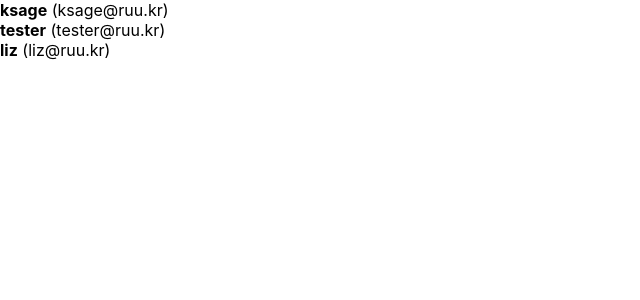
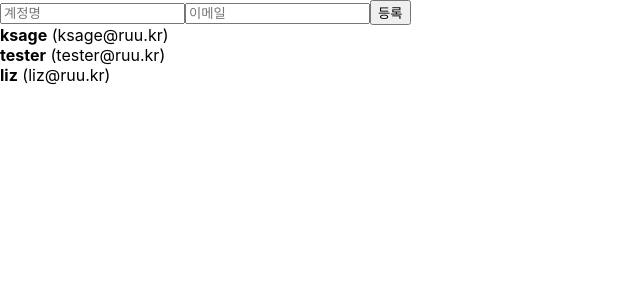
Before and after one commit to KangSage/All-in-One-React, a React (Create React App) app in the folder Modern_React/Chapter_01/react-tutorial/begin-react/: page / in a window 1280 px wide. Shown: the top 300 px of the page, without its empty margins (0-640 px from the left). Built offline with nearby package versions, Linux system fonts and the light colour scheme.

Commit message:
2019.09.18 벨로퍼트와 함께 하는 모던 리액트 : Chapter01 - 12

```diff
--- a/Modern_React/Chapter_01/react-tutorial/begin-react/src/App.js
+++ b/Modern_React/Chapter_01/react-tutorial/begin-react/src/App.js
@@ -1,9 +1,71 @@
-import React from 'react';
+// useRef - setTimeout, setInterval의 id, 외부라이브러리 인스턴스, scroll 위치 등에 사용
+// useRef를 사용할 경우 값이 바뀌어도 컴포넌트가 리렌더링 되지 않는다.
+
+import React, { useRef, useState } from 'react';
 import UserList from "./UserList";
+import CreateUser from "./CreateUser";
 
 function App() {
+  const [inputs, setInputs] = useState({
+    username: '',
+    email: '',
+  });
+  const {username, email} = inputs;
+  const onChange = e => {
+    const { name, value } = e.target;
+    setInputs({
+      ...inputs,
+      [name]: value
+    })
+  };
+
+  const [users, setUsers] = useState([
+    {
+      id: 1,
+      username: 'ksage',
+      email: 'ksage@ruu.kr'
+    },
+    {
+      id: 2,
+      username: 'tester',
+      email: 'tester@ruu.kr'
+    },
+    {
+      id: 3,
+      username: 'liz',
+      email: 'liz@ruu.kr'
+    }
+  ]);
+
+  const nextId = useRef(4);
+  const onCreate = () => {
+    const user = {
+      id: nextId.current,
+      username,
+      email
+
+    };
+
+    // setUsers([...users, user]);
+    setUsers(users.concat(user));
+    setInputs({
+      username: '',
+      email: ''
+    });
+    console.log(nextId.current);
+    nextId.current += 1;
+  };
+
   return (
-    <UserList />
+    <>
+      <CreateUser
+        username={username}
+        email={email}
+        onChange={onChange}
+        onCreate={onCreate}
+      />
+      <UserList users={users}/>
+    </>
   );
 }
 
--- /dev/null
+++ b/Modern_React/Chapter_01/react-tutorial/begin-react/src/CreateUser.js
@@ -0,0 +1,23 @@
+import React from 'react';
+
+function CreateUser({ username, email, onChange, onCreate }) {
+  return (
+    <div>
+      <input
+        name="username"
+        placeholder="계정명"
+        onChange={onChange}
+        value={username}
+      />
+      <input
+        name="email"
+        placeholder="이메일"
+        onChange={onChange}
+        value={email}
+      />
+      <button onClick={onCreate}>등록</button>
+    </div>
+  )
+}
+
+export default CreateUser;
--- a/Modern_React/Chapter_01/react-tutorial/begin-react/src/UserList.js
+++ b/Modern_React/Chapter_01/react-tutorial/begin-react/src/UserList.js
@@ -10,50 +10,14 @@
   )
 }
 
-function UserList() {
-  const users = [
-    {
-      id: 1,
-      username: 'ksage',
-      email: 'ksage@ruu.kr'
-    },
-    {
-      id: 2,
-      username: 'tester',
-      email: 'tester@ruu.kr'
-    },
-    {
-      id: 3,
-      username: 'liz',
-      email: 'liz@ruu.kr'
-    }
-  ];
-
+function UserList({users}) {
   return (
     <div>
-      {/*<div>*/}
-      {/*  <b>{users[0]}.username}</b> <span>({user[0].email})</span>*/}
-      {/*</div>*/}
-      {/*<div>*/}
-      {/*  <b>{users[1]}.username}</b> <span>({user[1].email})</span>*/}
-      {/*</div>*/}
-      {/*<div>*/}
-      {/*  <b>{users[2]}.username}</b> <span>({user[2].email})</span>*/}
-      {/*</div>*/}
-
-      {/*<User user={users[0]}/>*/}
-      {/*<User user={users[1]}/>*/}
-      {/*<User user={users[2]}/>*/}
-
       {
-        // 배열의 경우 key를 넘겨주지 않으면 계속 새로 렌더링함
         users.map(
-          (user, index)=> (
+          (user, index) => (
             <User user={user} key={index} />
           )
-          // (user) => (
-          //   <User user={user} key={user.id} />
-          // )
         )
       }
     </div>
```
